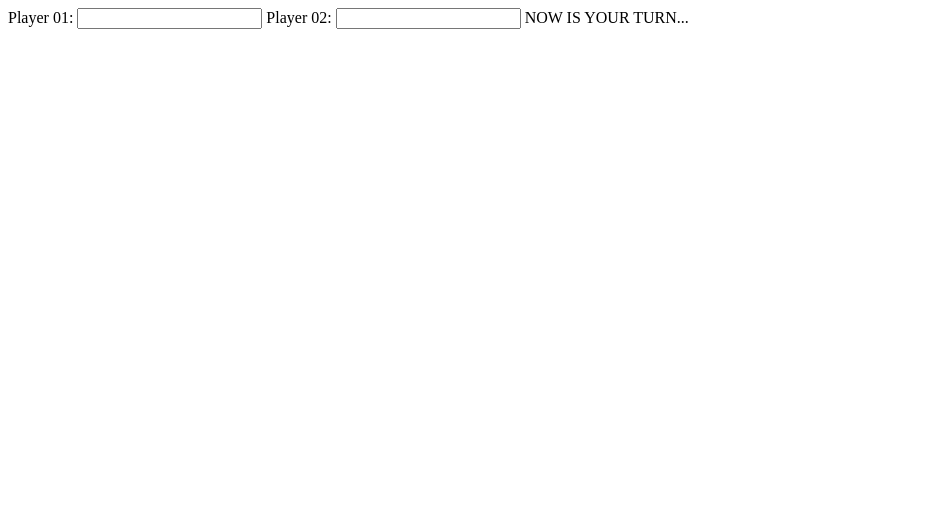
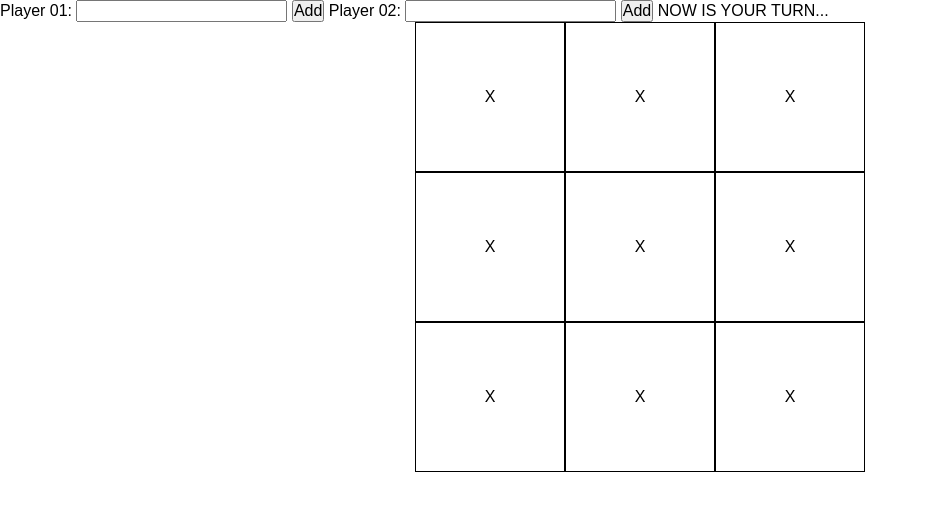
Before and after one commit to ViniciusBeuther/project-tic-tac-toe, a plain HTML site: page index.html in a window 1280 px wide. Shown: the whole page, without its empty margins (0-927 px from the left). Drawn offline with Linux system fonts and the light colour scheme.

Commit message:
HTML code
Completed the HTML structure for the tic-tac-toe game.

Also, added the basic css for the table.

```diff
--- a/index.html
+++ b/index.html
@@ -4,14 +4,18 @@
     <meta charset="UTF-8">
     <meta name="viewport" content="width=device-width, initial-scale=1.0">
     <title>Document</title>
+    <link rel="stylesheet" href="style.css">
 </head>
 <body>
     <header>
         <span id="players-div">
             <label for="player-1">Player 01: </label>
             <input type="text" name="player1-name" id="player1-name">
+            <button>Add</button>
+
             <label for="player-2">Player 02: </label>
             <input type="text" name="player2-name" id="player2-name">
+            <button>Add</button>
         </span>
 
         <span id="player-turn">
@@ -19,5 +23,19 @@
         </span>
 
     </header>
+
+    <main>
+        <div id="table-frame" class="container">
+            <div id="a0-element" class="element-style-main">X</div>
+            <div id="a1-element" class="element-style-main">X</div>
+            <div id="a2-element" class="element-style-main">X</div>
+            <div id="b0-element" class="element-style-main">X</div>
+            <div id="b1-element" class="element-style-main">X</div>
+            <div id="b2-element" class="element-style-main">X</div>
+            <div id="c0-element" class="element-style-main">X</div>
+            <div id="c1-element" class="element-style-main">X</div>
+            <div id="c2-element" class="element-style-main">X</div>
+        </div>
+    </main>
 </body>
 </html>
--- /dev/null
+++ b/style.css
@@ -0,0 +1,35 @@
+*{
+    margin: 0px;
+    padding: 0px;
+    box-sizing: border-box;
+    font-family: Arial, Helvetica, sans-serif;
+    font-size: 12pt;
+}
+
+main{
+    display: flex;
+    justify-content: center;
+    align-items: center;
+}
+
+.container {  display: grid;
+    grid-template-columns: 1fr 1fr 1fr;
+    grid-template-rows: 1fr 1fr 1fr;
+    gap: 0px 0px;
+    grid-auto-flow: row;
+    grid-template-areas:
+      ". . ."
+      ". . ."
+      ". . .";
+  }
+
+  .element-style-main{
+    border: 1px solid black;
+    width: 150px;
+    height: 150px;
+    padding: 0px;
+    margin: 0px;
+    display: flex;
+    justify-content: center;
+    align-items: center;
+  }
```
Also changed, not shown: style.sass (deleted).
